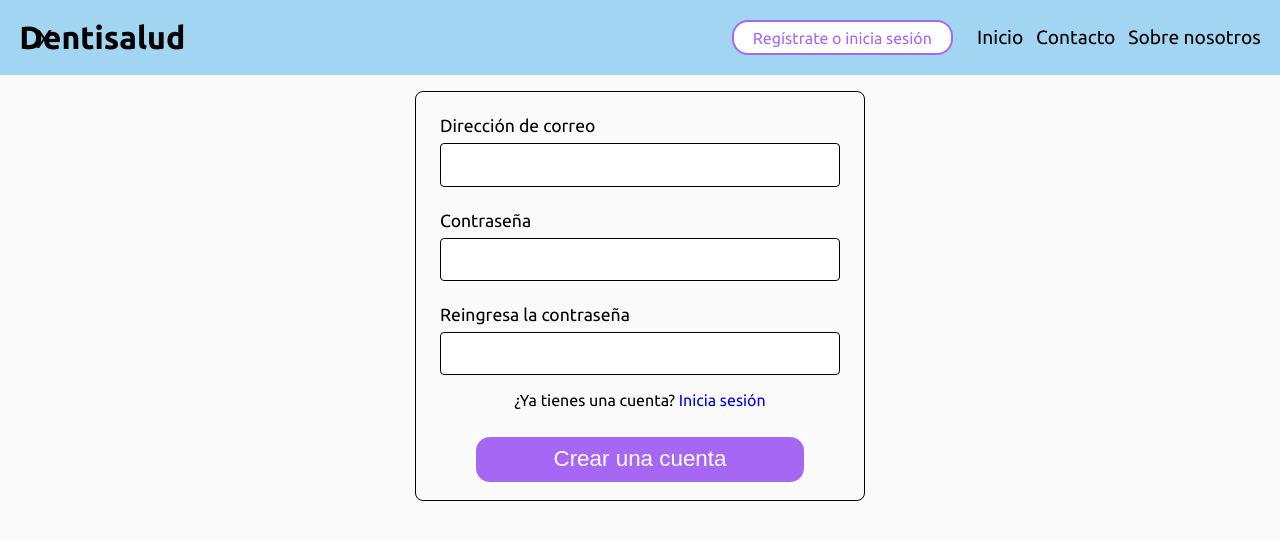
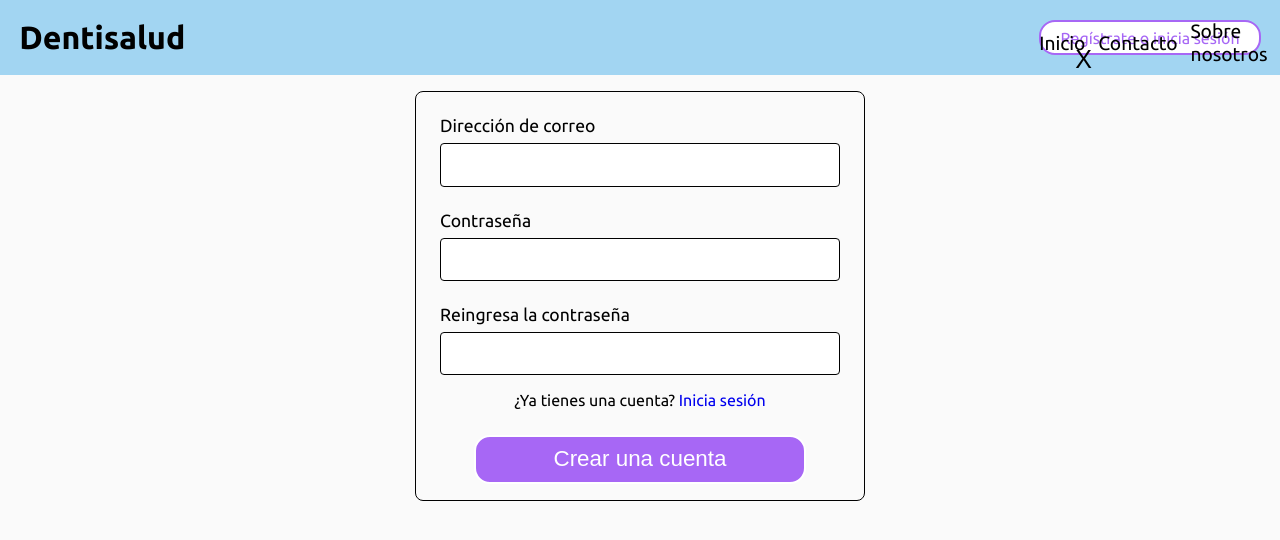
Before and after one commit to Edkiri/dental-react-ui, a React (Vite) app: page /signup in a window 1280 px wide. Shown: the top 540 px of the page. Built offline with nearby package versions, Linux system fonts and the light colour scheme.

Commit message:
fix: overflow hidden on #root element

```diff
--- a/src/App.jsx
+++ b/src/App.jsx
@@ -6,7 +6,6 @@ import { Header } from '@/components/Header';
 
 import Home from '@/pages/Home';
 import Signup from '@/pages/Signup';
-import SignupSucess from '@/pages/Signup/SignupSuccess';
 import Login from '@/pages/Login';
 import Profile from '@/pages/Profile';
 import NotFound from '@/pages/NotFound';
@@ -18,7 +17,6 @@ export default function App() {
       <Routes>
         <Route path="/" element={<Home />} />
         <Route path="/signup" element={<Signup />} />
-        <Route path="/account-created" element={<SignupSucess />} />
         <Route path="/login" element={<Login />} />
         <Route path="/profile" element={<Profile />} />
         <Route path="*" element={<NotFound />} />
--- a/src/components/Header/components/Navbar/Navbar.css
+++ b/src/components/Header/components/Navbar/Navbar.css
@@ -3,6 +3,7 @@
   align-items: center;
   gap: 0.8rem;
   font-size: 1.2rem;
+  position: absolute;
 }
 .menu-ham-button {
   display: none;
--- /dev/null
+++ b/src/components/ServiceIcon/index.jsx
@@ -0,0 +1,3 @@
+export function ServiceIcon({ serviceName }) {
+  if (serviceName === 'consultation') return <></>;
+}
--- a/src/pages/Signup/index.jsx
+++ b/src/pages/Signup/index.jsx
@@ -6,8 +6,10 @@ import userApi from '@/api/index';
 
 import DForm from '@/components/DForm/DForm';
 import DInput from '@/components/DInput/Dinput';
+import SignupSucess from './SignupSuccess';
 
 export default function Signup() {
+  const [accountCreated, setAcountCreated] = useState(false);
   const emailInput = useInputValue('');
   const passwordInput = useInputValue('');
   const rePasswordInput = useInputValue('');
@@ -26,13 +28,14 @@ export default function Signup() {
     try {
       setLoading(true);
       await userApi.signup({ email, password });
-      navidate('/account-created');
+      setAcountCreated(true);
     } catch (err) {
       setLoading(false);
       setError(err.response.data.message);
     }
   };
 
+  if (accountCreated) return <SignupSucess />;
   return (
     <main>
       <DForm
--- a/src/styles/main.css
+++ b/src/styles/main.css
@@ -21,6 +21,8 @@ body {
 #root {
   overflow: hidden;
   max-width: 100vw;
+  min-height: 100vh;
+  position: relative;
 }
 p, h1, h2, h3, h4, h5, small, span, label, a {
   color: var(--black-color);
```
